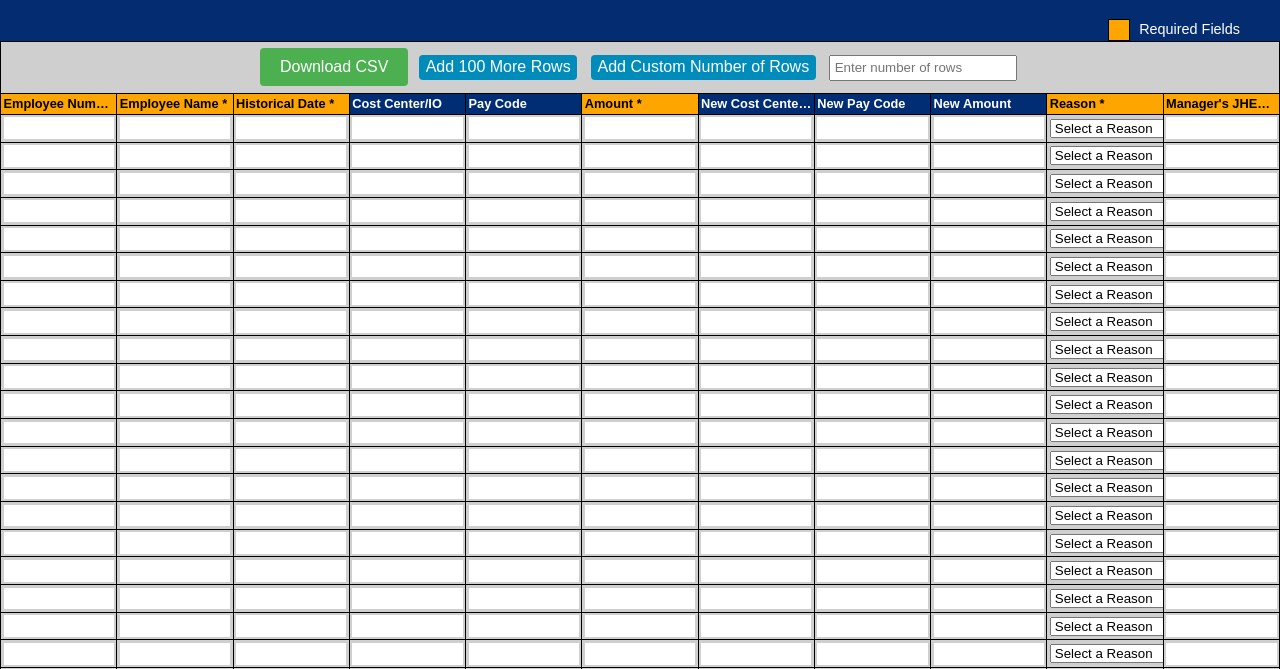
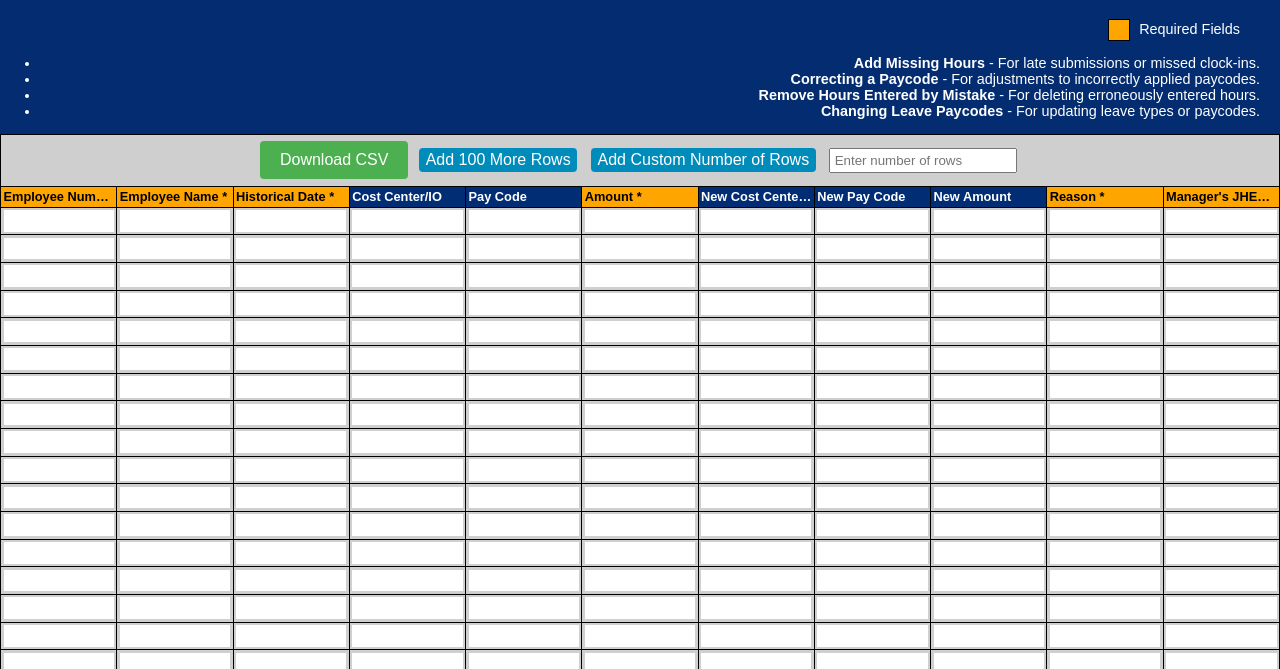
Before and after one commit to Acacel-Conawasse/BulkEditWeb, a plain HTML site: page index.html in a window 1280 px wide. Shown: the part 131-800 px from the top of the page. Drawn offline with Linux system fonts and the light colour scheme.

Commit message:
Added reason legend.

```diff
--- a/index.html
+++ b/index.html
@@ -12,8 +12,16 @@
         <!-- Color Legend Section -->
         <div class="color-legend">
             <span class="legend-item">
+
                 <span class="legend-color required-color"></span> Required Fields
             </span>
+            <!-- Reasons Legend -->
+            <ul class="reasons-legend">
+            <li><b>Add Missing Hours</b> - For late submissions or missed clock-ins.</li>
+            <li><b>Correcting a Paycode</b> - For adjustments to incorrectly applied paycodes.</li>
+            <li><b>Remove Hours Entered by Mistake</b> - For deleting erroneously entered hours.</li>
+            <li><b>Changing Leave Paycodes</b> - For updating leave types or paycodes.</li>
+        </ul>
         </div>
     </header>
 
--- a/script.js
+++ b/script.js
@@ -58,39 +58,12 @@ function addRowsToTable(numberOfRows) {
     const tableBody = document.getElementById('bulkEditForm').querySelector('tbody');
     for (let i = 0; i < numberOfRows; i++) {
         const newRow = tableBody.insertRow();
-        for (let j = 0; j < 11; j++) { // Assuming there are 11 columns in total
+        for (let j = 0; j < 11; j++) {
             const cell = newRow.insertCell();
-
-            // Check if the current column is the "Reason" column (K, which is index 10)
-            if (j === 9) { // Adjusted for column K
-                const select = document.createElement('select');
-                select.name = 'reason';
-                select.required = true;
-
-                // Define the options for the "Reason" dropdown
-                const options = [
-                    { value: "", text: "Select a Reason" },
-                    { value: "late_submission", text: "Add Missing Hours" },
-                    { value: "correction", text: "Correcting a Paycode" },
-                    { value: "update_information", text: "Remove Hours Entered by Mistake" },
-                    { value: "other", text: "Changing Leave Paycodes" }
-                ];
-
-                // Append the defined options to the select element
-                options.forEach(option => {
-                    const optionElement = document.createElement('option');
-                    optionElement.value = option.value;
-                    optionElement.textContent = option.text;
-                    select.appendChild(optionElement);
-                });
-
-                cell.appendChild(select);
-            } else {
-                const input = document.createElement('input');
-                input.type = 'text';
-                // attachInputValidation(input, cell, j); // Assuming you have this function defined elsewhere for validation
-                cell.appendChild(input);
-            }
+            const input = document.createElement('input');
+            input.type = 'text';
+            attachInputValidation(input, cell, j);
+            cell.appendChild(input);
         }
     }
 }
```
